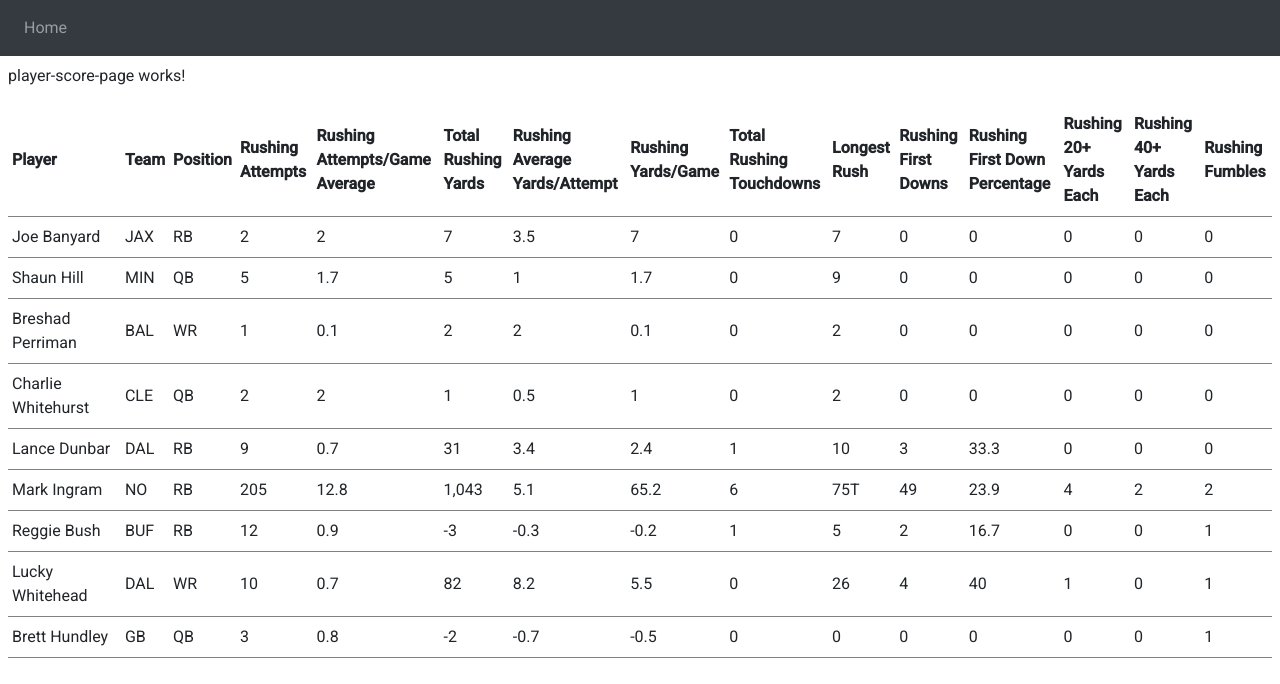
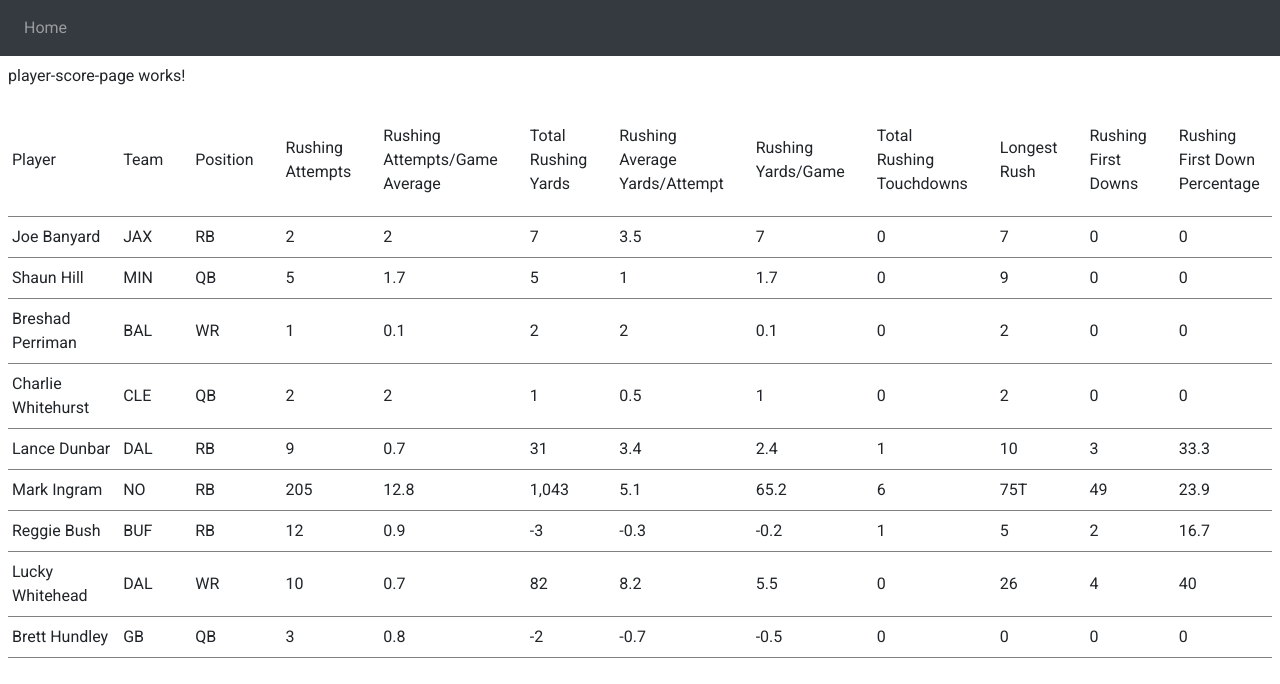
Before and after one commit to michaeljoepeterson/player-score-table, an Angular app: page /home in a window 1280 px wide. Shown: the top 684 px of the page. Built offline with nearby package versions, Linux system fonts and the light colour scheme.

Commit message:
first working sort

```diff
--- a/src/app/modules/score-table/components/player-score-table/player-score-table.component.css
+++ b/src/app/modules/score-table/components/player-score-table/player-score-table.component.css
@@ -7,9 +7,33 @@
     border-bottom: 1px solid gray;
 }
 
+.table-header{
+    font-weight: initial;
+}
+
 .sticky-header{
     position: sticky;
     top: 0;
     background-color: white;
     z-index: 1;
 }
+
+.sort-icon{
+    transition: opacity 500ms;
+}
+
+.sort-icon.hidden{
+    opacity: 0;
+}
+
+.sort-descending{
+    transform: rotate(0);
+}
+
+.sort-ascending{
+    transform: rotate(180deg);
+}
+
+.clickable:hover{
+    cursor: pointer;
+}
--- a/src/app/modules/score-table/components/player-score-table/player-score-table.component.html
+++ b/src/app/modules/score-table/components/player-score-table/player-score-table.component.html
@@ -4,8 +4,29 @@
             <tr class="table-row">
                 <ng-container *ngFor="let header of headers">
                     <th
-                    class="sticky-header p-1 pb-2 pt-2"
-                    (click)="handleSort(header)">{{header.name}}</th>
+                    [ngClass]="{
+                        'sticky-header':true,
+                        'p-1':true,
+                        'pb-2':true,
+                        'pt-2':true,
+                        'table-header':true,
+                        'clickable':sortMethodLookup[header.targetProp]
+                    }"
+                    (click)="handleSort(header)">
+                        <div class="d-flex align-items-center">
+                            <span class="table-header">
+                                {{header.name}}
+                            </span>
+                            <span [ngClass]="{
+                                'sort-icon':true,
+                                'hidden':activeSortProp !== header.targetProp,
+                                'sort-descending':sortDescending,
+                                'sort-ascending':!sortDescending
+                            }">
+                                <mat-icon [inline]="false">arrow_drop_down</mat-icon>
+                            </span>
+                        </div>
+                    </th>
                 </ng-container>
             </tr>
         </thead>
--- a/src/app/modules/score-table/components/player-score-table/player-score-table.component.ts
+++ b/src/app/modules/score-table/components/player-score-table/player-score-table.component.ts
@@ -40,14 +40,21 @@ export class PlayerScoreTableComponent implements OnInit {
     this.sortMethodLookup.Lng = this.playerDataSortingService.sortByRushingTouchdowns.bind(this.playerDataSortingService);
   }
 
+  /**
+   * method called by click handler
+   * gets the specific sort method for the header and runs that method
+   * and assigns the sorted stats to the components player stats
+   * @param header
+   * @returns
+   */
   handleSort(header:HeaderData){
     try{
       const {targetProp} = header;
-      this.setActiveSort(targetProp);
       let method = this.sortMethodLookup[targetProp];
       if(!method){
         return
       }
+      this.setActiveSort(targetProp);
       this.playerStats = method(this.playerStats,targetProp,this.sortDescending);
       console.log(this.playerStats);
     }
@@ -56,6 +63,10 @@ export class PlayerScoreTableComponent implements OnInit {
     }
   }
 
+  /**
+   * set the active sort prop and handle assigning the sort direction bool
+   * @param sortProp
+   */
   setActiveSort(sortProp:string = null){
     if(sortProp !== this.activeSortProp){
       this.sortDescending = true;
--- a/src/app/modules/score-table/score-table.module.ts
+++ b/src/app/modules/score-table/score-table.module.ts
@@ -5,6 +5,7 @@ import { ScoreTableRoutingModule } from './score-table-routing.module';
 import { PlayerScoreTableComponent } from './components/player-score-table/player-score-table.component';
 import { PlayerScorePageComponent } from './pages/player-score-page/player-score-page.component';
 import { ScoreRowComponent } from './components/score-row/score-row.component';
+import { MatIconModule } from '@angular/material/icon';
 
 
 @NgModule({
@@ -15,7 +16,8 @@ import { ScoreRowComponent } from './components/score-row/score-row.component';
   ],
   imports: [
     CommonModule,
-    ScoreTableRoutingModule
+    ScoreTableRoutingModule,
+    MatIconModule
   ]
 })
 export class ScoreTableModule { }
```
